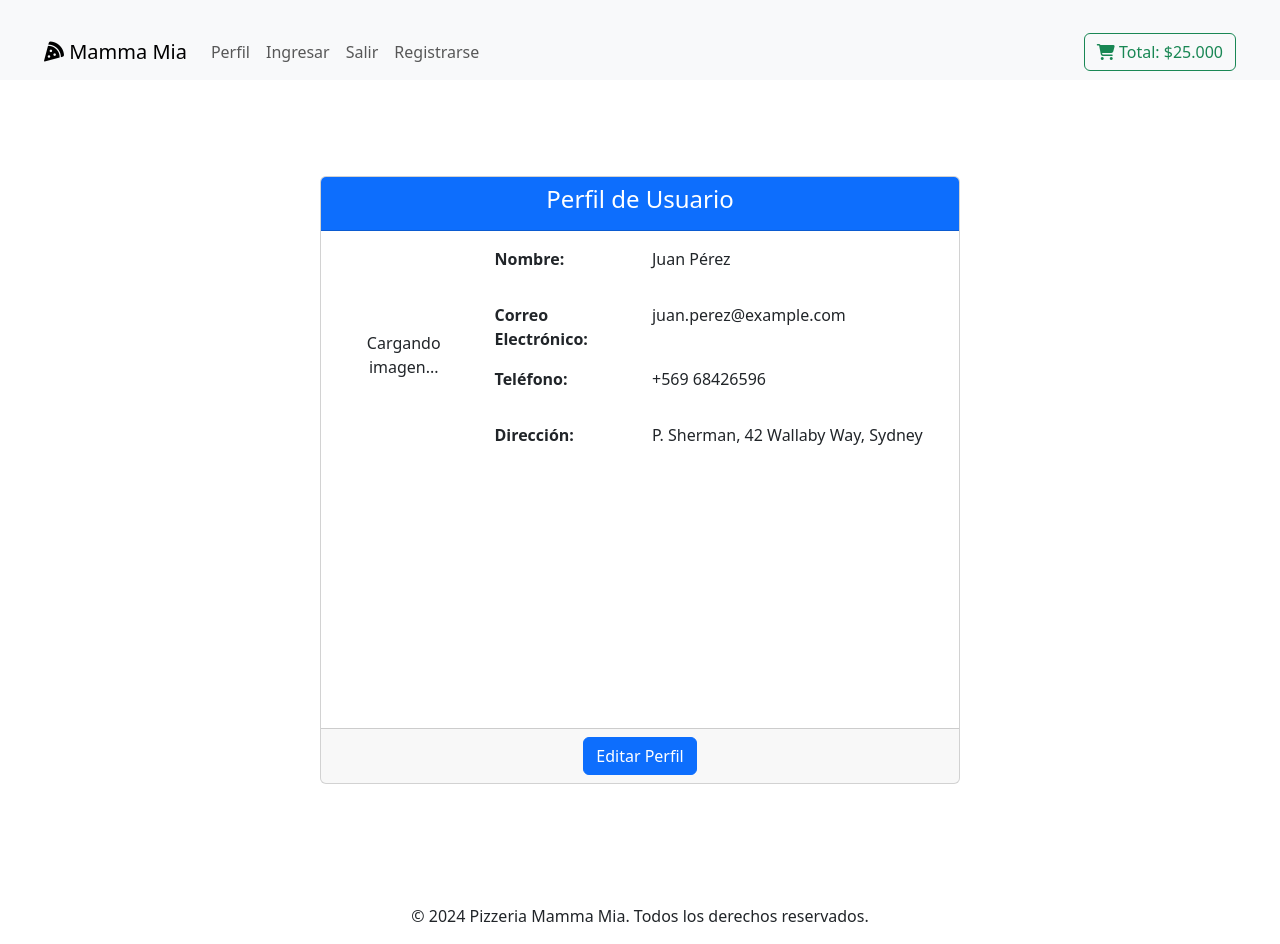
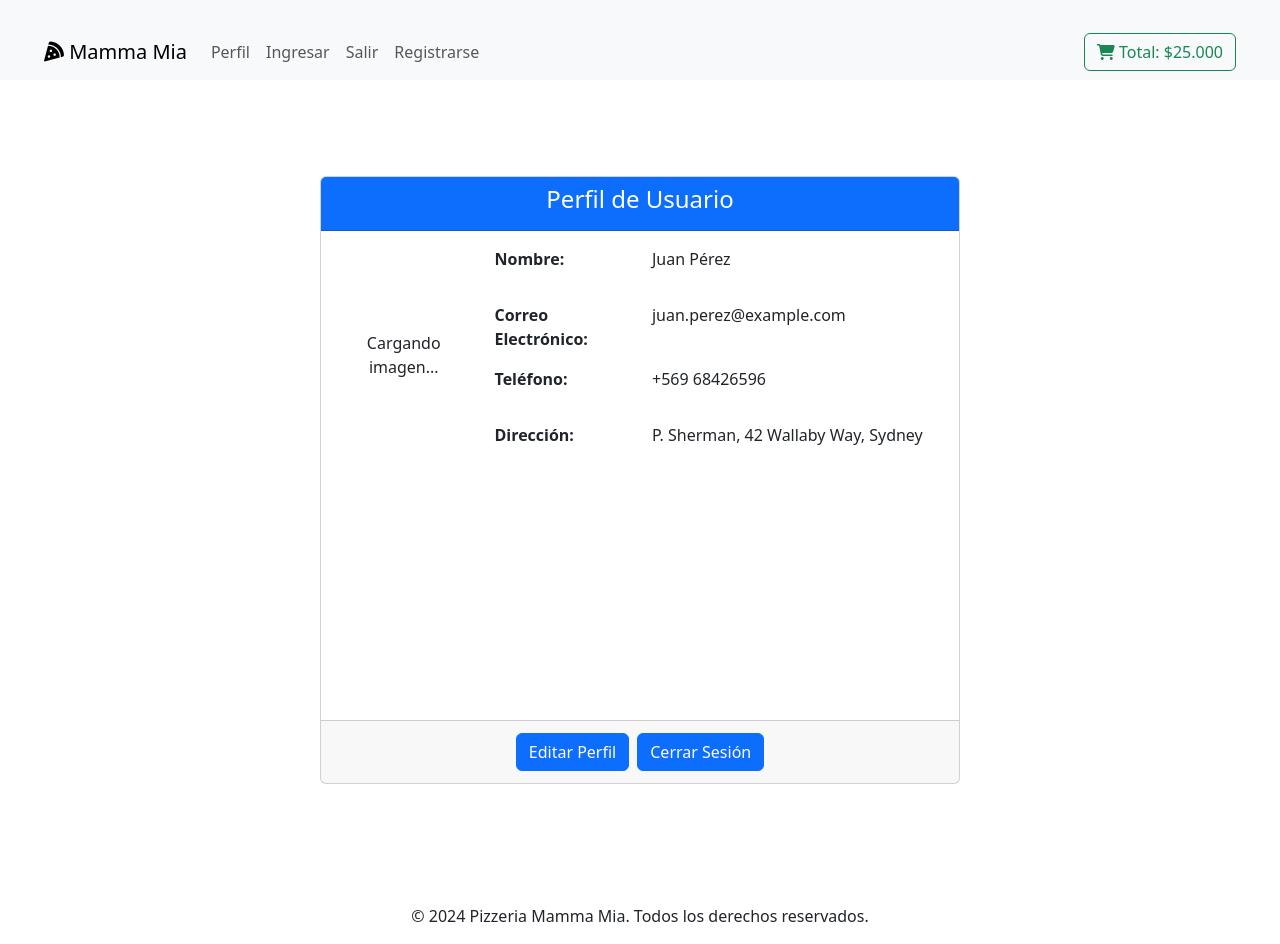
Before and after one commit to Fleepx/React, a React (Vite) app: page /React/Profile in a window 1280 px wide. Built offline with nearby package versions, Linux system fonts and the light colour scheme; no server answers.

Commit message:
Arreglos

```diff
--- a/src/pages/Profile.jsx
+++ b/src/pages/Profile.jsx
@@ -66,7 +66,8 @@ const Profile = () => {
           </div>
         </div>
         <div className="card-footer text-center">
-          <button className="btn btn-primary">Editar Perfil</button>
+          <button className="btn btn-primary m-1">Editar Perfil</button>
+          <button className="btn btn-primary m-1">Cerrar Sesión</button>
         </div>
       </div>
     </div>
```
